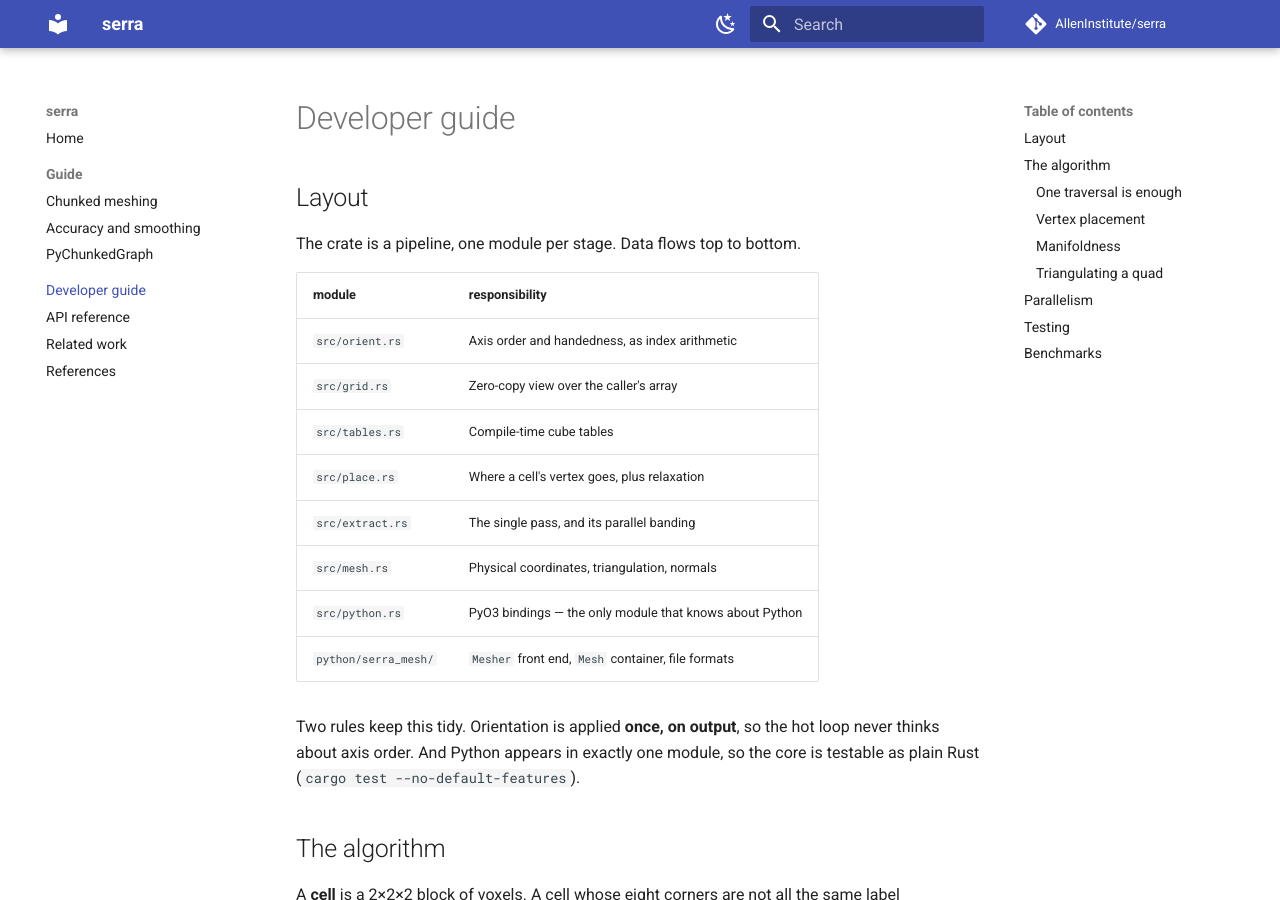
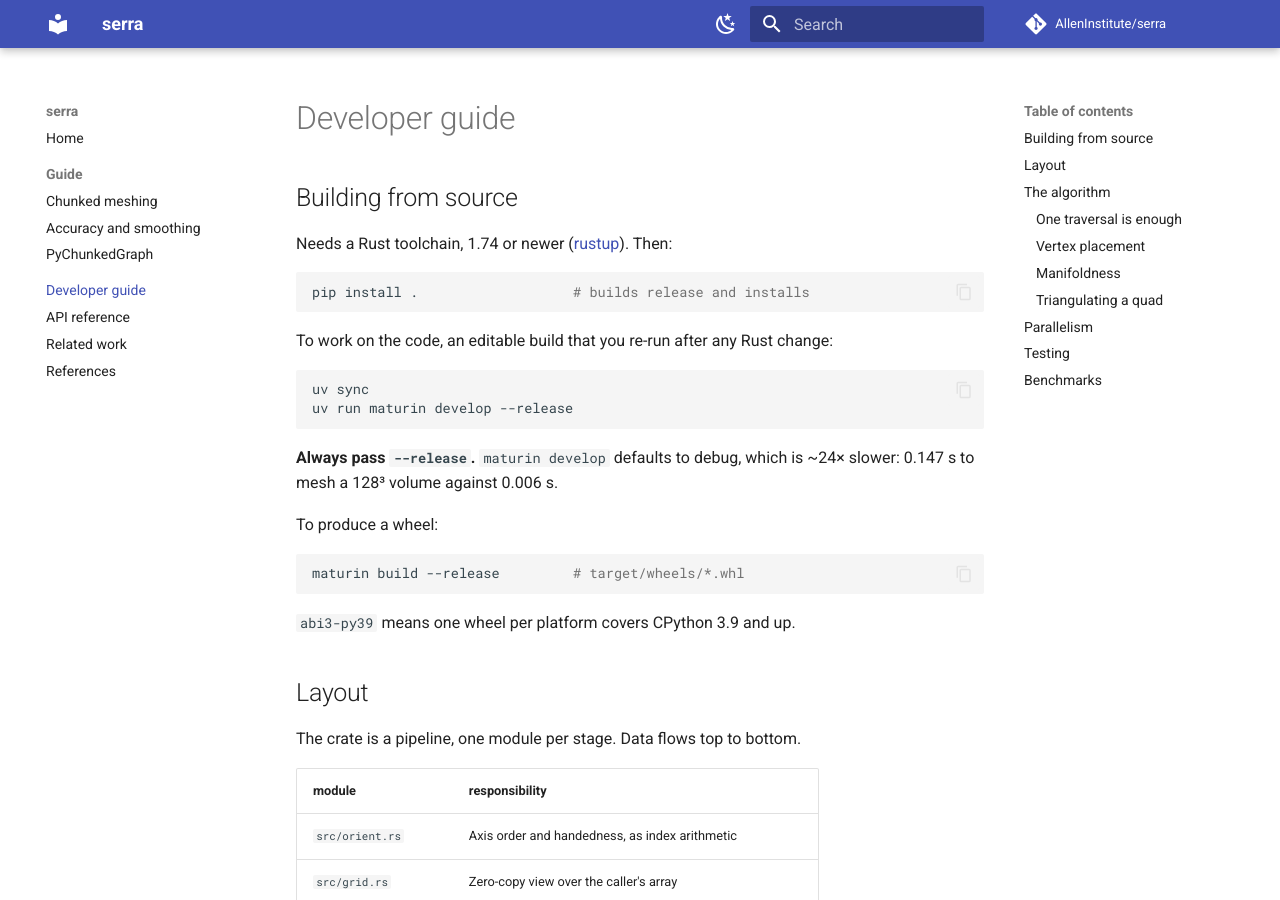
Before and after one commit to AllenInstitute/serra, an MkDocs documentation site: the page built from docs/developer.md, in a window 1280 px wide and 900 px high. Built offline with MkDocs 1.6.1 and Material for MkDocs 9.7.7, drawn with Linux system fonts in a browser that asks for light colours; comment, search, counter and statistics services are not loaded.

Commit message:
docs: build-from-source instructions, and a release matrix that tests what it ships
Adds a short 'Building from source' section to the developer guide -- rustup,
pip install ., maturin develop --release, maturin build --release -- with a
pointer from the README rather than the whole thing inline.

The one non-obvious part is the --release flag. maturin develop defaults to a
debug build that meshes a 128^3 volume in 0.147 s against 0.006 s for release,
which is slow enough to read as a performance bug in serra rather than a
missing flag. Measured, not estimated.

For the wheels workflow: drops the macOS x86_64 runner from both matrices, and
adds a test-wheel job that installs the built wheel on CPython 3.9 through 3.14
across Linux, macOS and Windows and runs the full suite against it. Because the
crate is abi3-py39 there is one wheel per platform, not one per version, so a
version matrix is only useful as verification -- and that is the claim worth
verifying, since a broken abi3 build would otherwise surface in someone's
environment after release rather than in CI.

wheels.yml also gains the publish job it was missing. It built and tested
artifacts on a v* tag and then did nothing with them, so tagging a release
shipped nothing. Both publish paths get skip-existing so that release.yml and a
manual tag cannot hard-fail each other.

````diff
--- a/docs/developer.md
+++ b/docs/developer.md
@@ -1,4 +1,30 @@
 # Developer guide
+
+## Building from source
+
+Needs a Rust toolchain, 1.74 or newer ([rustup](https://rustup.rs)). Then:
+
+```bash
+pip install .                   # builds release and installs
+```
+
+To work on the code, an editable build that you re-run after any Rust change:
+
+```bash
+uv sync
+uv run maturin develop --release
+```
+
+**Always pass `--release`.** `maturin develop` defaults to debug, which is ~24×
+slower: 0.147 s to mesh a 128³ volume against 0.006 s.
+
+To produce a wheel:
+
+```bash
+maturin build --release         # target/wheels/*.whl
+```
+
+`abi3-py39` means one wheel per platform covers CPython 3.9 and up.
 
 ## Layout
 
````
Also changed, not shown: README.md (+3 -0 lines), 2 other files.
